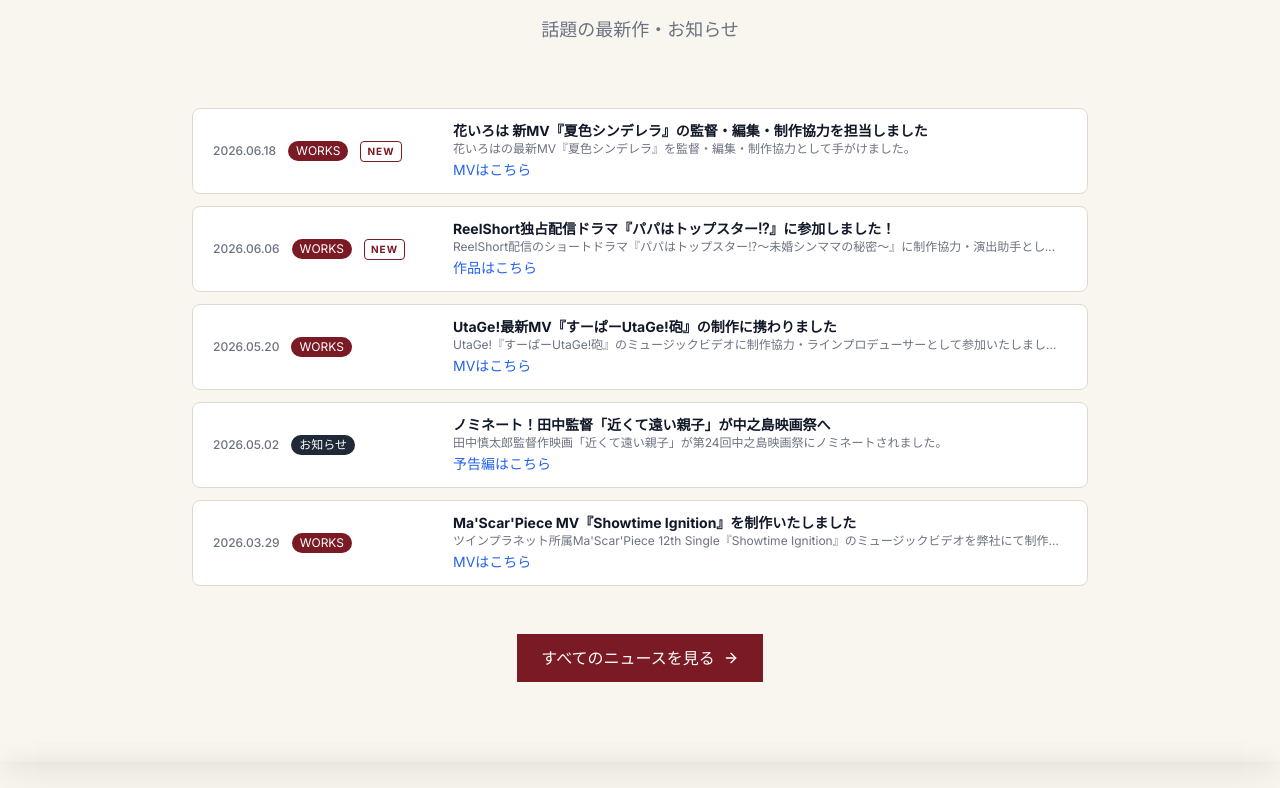
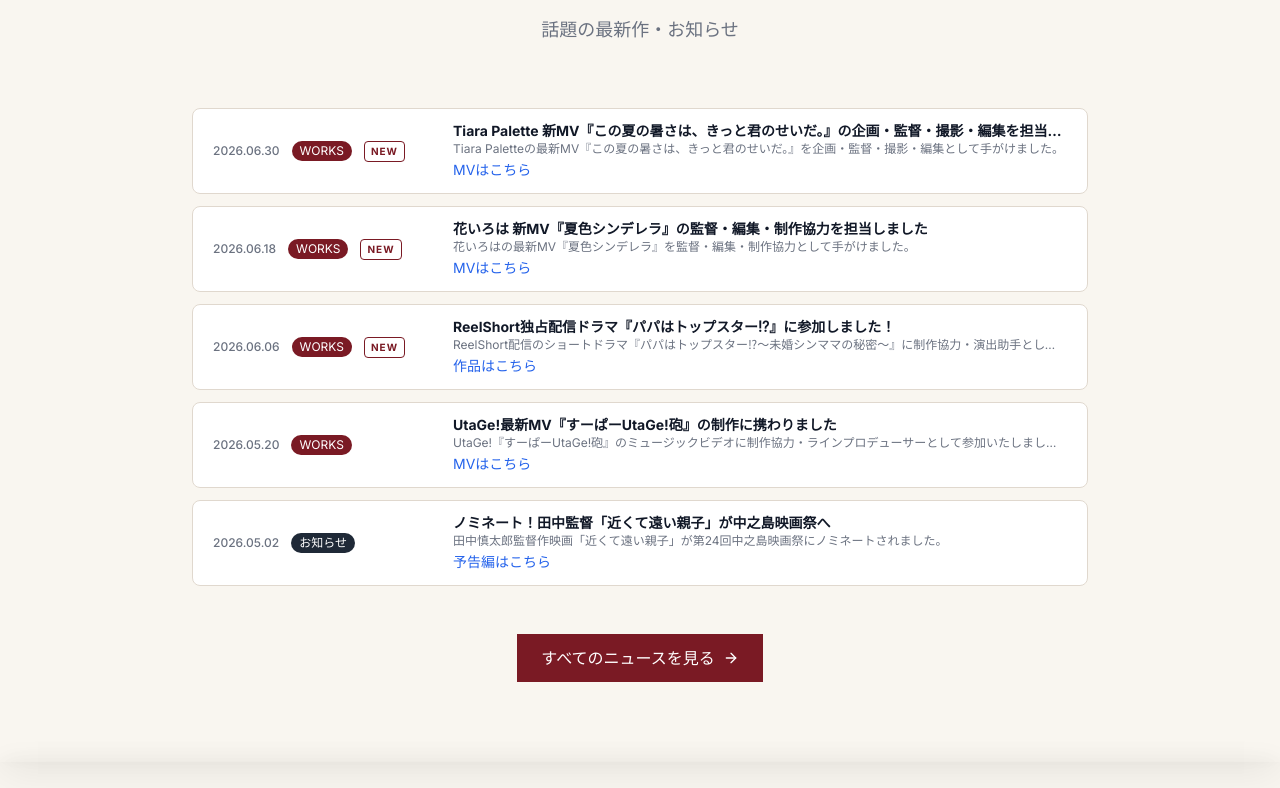
Before and after one commit to enry1019-pixel/HP-en-ry-, a Next.js app: page / in a window 1280 px wide. Shown: the part 1572-2360 px from the top of the page. Built offline with nearby package versions, Linux system fonts and the light colour scheme; no server answers.

Commit message:
feat: Tiara Palette MV『この夏の暑さは、きっと君のせいだ。』を追加
Co-Authored-By: Claude Sonnet 4.6 <noreply@anthropic.com>

```diff
--- a/app/news/page.tsx
+++ b/app/news/page.tsx
@@ -19,6 +19,15 @@ interface NewsItem {
 }
 
 const newsItems: NewsItem[] = [
+  {
+    id: "11",
+    date: "2026.06.30",
+    category: "WORKS",
+    title: "Tiara Palette 新MV『この夏の暑さは、きっと君のせいだ。』の企画・監督・撮影・編集を担当しました",
+    description: "Tiara Paletteの最新MV『この夏の暑さは、きっと君のせいだ。』を企画・監督・撮影・編集として手がけました。",
+    detailUrl: "https://www.youtube.com/watch?v=5tZKhLg4TlU",
+    detailUrlText: "MVはこちら",
+  },
   {
     id: "10",
     date: "2026.06.18",
--- a/app/portfolio/page.tsx
+++ b/app/portfolio/page.tsx
@@ -7,6 +7,15 @@ import { ArrowLeft, Play, X, ExternalLink } from "lucide-react"
 import { RedThreadBackground } from "@/components/red-thread-background"
 
 const enryItems = [
+  {
+    id: 29,
+    title: "この夏の暑さは、きっと君のせいだ。/Tiara Palette",
+    category: "MV",
+    role: "企画・監督・撮影・編集",
+    year: "2026/06/30",
+    videoId: "5tZKhLg4TlU",
+    thumbnail: "https://img.youtube.com/vi/5tZKhLg4TlU/hqdefault.jpg",
+  },
   {
     id: 1,
     title: "夏色シンデレラ/花いろは",
--- a/components/news-section.tsx
+++ b/components/news-section.tsx
@@ -15,6 +15,15 @@ interface NewsItem {
 }
 
 const newsItems: NewsItem[] = [
+  {
+    id: 11,
+    date: "2026.06.30",
+    category: "WORKS",
+    title: "Tiara Palette 新MV『この夏の暑さは、きっと君のせいだ。』の企画・監督・撮影・編集を担当しました",
+    description: "Tiara Paletteの最新MV『この夏の暑さは、きっと君のせいだ。』を企画・監督・撮影・編集として手がけました。",
+    detailUrl: "https://www.youtube.com/watch?v=5tZKhLg4TlU",
+    detailUrlText: "MVはこちら",
+  },
   {
     id: 10,
     date: "2026.06.18",
--- a/components/portfolio-slider.tsx
+++ b/components/portfolio-slider.tsx
@@ -5,6 +5,15 @@ import Image from "next/image"
 import { X, Play } from "lucide-react"
 
 const enryItems = [
+  {
+    id: 29,
+    title: "この夏の暑さは、きっと君のせいだ。/Tiara Palette",
+    category: "MV",
+    role: "企画・監督・撮影・編集",
+    year: "2026/06/30",
+    videoId: "5tZKhLg4TlU",
+    thumbnail: "https://img.youtube.com/vi/5tZKhLg4TlU/hqdefault.jpg",
+  },
   {
     id: 1,
     title: "夏色シンデレラ/花いろは",
```
